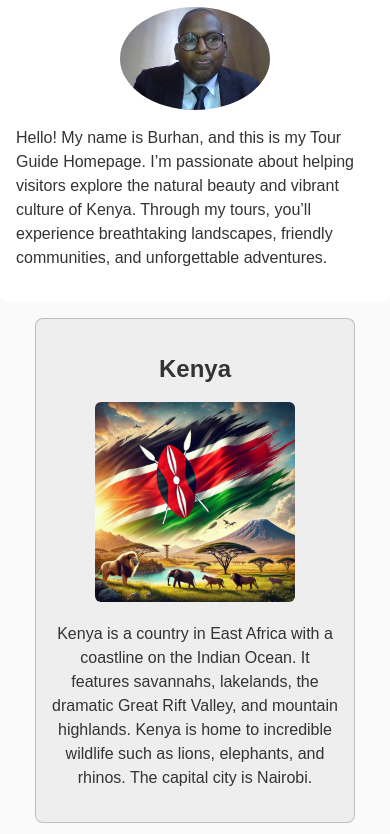
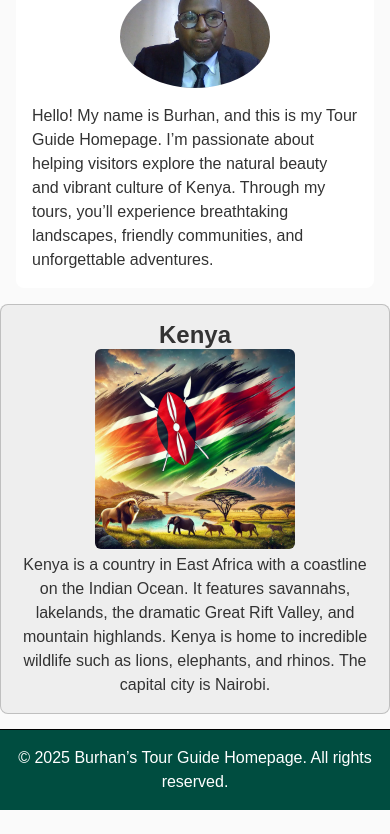
Before and after one commit to biikole-byui/wdd130, a plain HTML site: page index.html in a window 390 px wide. Shown: the part 242-1076 px from the top of the page. After the commit the page ends 1052 px from the top, so only its background shows below. Drawn offline with Linux system fonts and the light colour scheme.

Commit message:
Corrections on My Website

```diff
--- a/styles/styles.css
+++ b/styles/styles.css
@@ -4,11 +4,23 @@
 }
 
 body {
-    font-family: Arial, Helvetica, sans-serif;
+    font-family: 'Arial', Helvetica, sans-serif;
     margin: 0;
     padding: 0;
     background-color: #fafafa;
     color: #333;
+}
+
+/* Basic reset for common elements */
+body,
+h1,
+h2,
+h3,
+p,
+ul,
+ol {
+    margin: 0;
+    padding: 0;
 }
 
 /* ===== Navigation ===== */
@@ -63,9 +75,10 @@ main img {
 /* ===== Aside Section ===== */
 aside {
     width: 20rem;
+    max-width: 100%;
+    /* Ensures responsiveness */
     margin: 1rem auto;
     border: 1px solid rgb(0 0 0 / 0.2);
-    /* 1 */
     padding: 1rem;
     background-color: #eee;
     color: #333;
@@ -74,7 +87,10 @@ aside {
 }
 
 aside img {
-    width: 200px;
+    width: 100%;
+    /* Makes the image responsive */
+    max-width: 200px;
+    /* Ensures it doesn't get too large */
     height: auto;
     border-radius: 6px;
 }
@@ -98,3 +114,18 @@ footer {
 footer p {
     margin: 0;
 }
+
+/* ===== Media Queries for Responsiveness ===== */
+@media screen and (max-width: 768px) {
+    aside {
+        width: 100%;
+        /* Stacks aside to full width on small screens */
+        margin: 0;
+    }
+
+    main {
+        max-width: 100%;
+        /* Ensures the main section is responsive */
+        margin: 1rem;
+    }
+}
```
